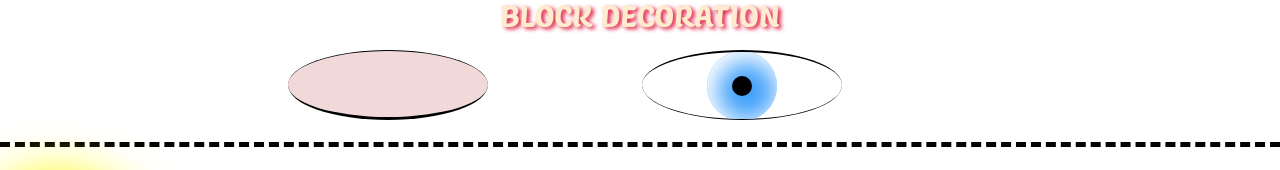
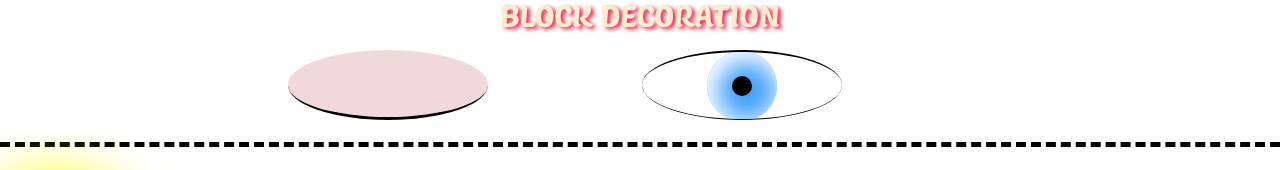
Before and after one commit to BogaMol17/Homework_5, a plain HTML site: page index.html in a window 1280 px wide. In both pictures the pointer is over the element 388 px from the left and 85 px from the top of the page. Shown: the top 170 px of the page. Drawn offline with Linux system fonts and the light colour scheme.

Commit message:
Update style.css

```diff
--- a/css/style.css
+++ b/css/style.css
@@ -133,7 +133,7 @@ body {
 
 .header__block:hover {
 	background-color: rgba(233, 195, 195, 0.637);
-	border-top: 1px solid #000;
+	border-top: transparent;
 	border-bottom: 3px solid #000;
 }
 .header__block:hover .header__blockone {
```
